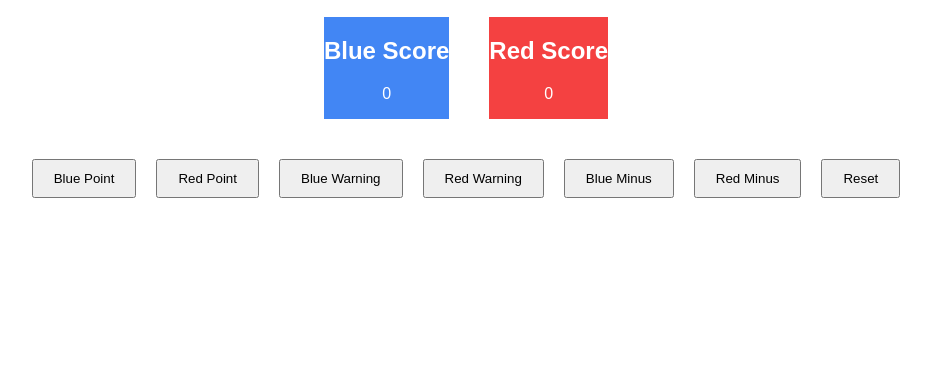
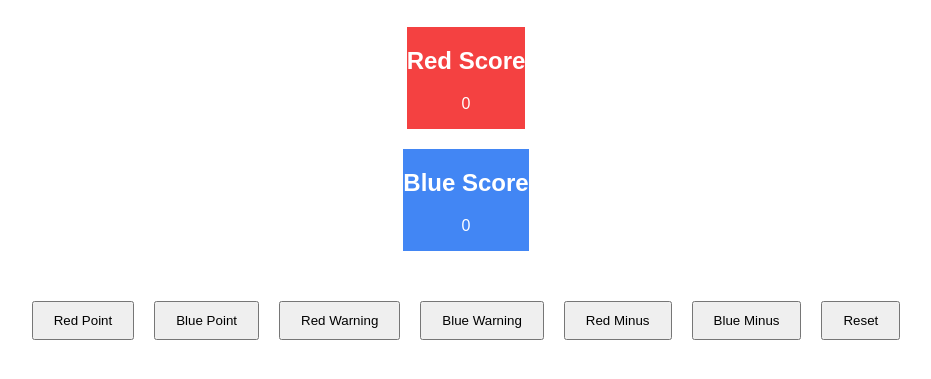
Before and after one commit to RonnocX/SparringCalculator, a plain HTML site: page index.html in a window 1280 px wide. Shown: the part 61-440 px from the top of the page, without its empty margins (174-1105 px from the left). Drawn offline with Linux system fonts and the light colour scheme.

Commit message:
Add files via upload

```diff
--- a/index.html
+++ b/index.html
@@ -8,22 +8,22 @@
     <div id="pointKeeper">
         <h1>Taekwondo Point Keeper</h1>
         <div class="scoreboard">
+            <div id="redScore" class="score">
+                <h2>Red Score</h2>
+                <p>0</p>
+            </div>
             <div id="blueScore" class="score">
                 <h2>Blue Score</h2>
                 <p>0</p>
             </div>
-            <div id="redScore" class="score">
-                <h2>Red Score</h2>
-                <p>0</p>
-            </div>
         </div>
         <div class="buttons">
+            <button id="redPointBtn" class="pointBtn" onclick="addPoint('red')">Red Point</button>
             <button id="bluePointBtn" class="pointBtn" onclick="addPoint('blue')">Blue Point</button>
-            <button id="redPointBtn" class="pointBtn" onclick="addPoint('red')">Red Point</button>
+            <button id="redWarningBtn" class="warningBtn" onclick="addWarning('red')">Red Warning</button>
             <button id="blueWarningBtn" class="warningBtn" onclick="addWarning('blue')">Blue Warning</button>
-            <button id="redWarningBtn" class="warningBtn" onclick="addWarning('red')">Red Warning</button>
+            <button id="redMinusBtn" class="minusPointBtn" onclick="deductPoint('red')">Red Minus</button>
             <button id="blueMinusBtn" class="minusPointBtn" onclick="deductPoint('blue')">Blue Minus</button>
-            <button id="redMinusBtn" class="minusPointBtn" onclick="deductPoint('red')">Red Minus</button>
             <button id="resetBtn" class="resetBtn" onclick="resetScores()">Reset</button>
         </div>
     </div>
--- a/styles.css
+++ b/styles.css
@@ -9,12 +9,13 @@ h1 {
 
 .scoreboard {
     display: flex;
-    justify-content: center;
+    flex-direction: column;
+    align-items: center;
     margin-bottom: 30px;
 }
 
 .score {
-    margin: 0 20px;
+    margin: 10px;
 }
 
 .buttons {
@@ -29,12 +30,12 @@ h1 {
     padding: 10px 20px;
 }
 
+#redScore {
+    background-color: #f44141;
+    color: #fff;
+}
+
 #blueScore {
     background-color: #4286f4;
     color: #fff;
 }
-
-#redScore {
-    background-color: #f44141;
-    color: #fff;
-}
```
